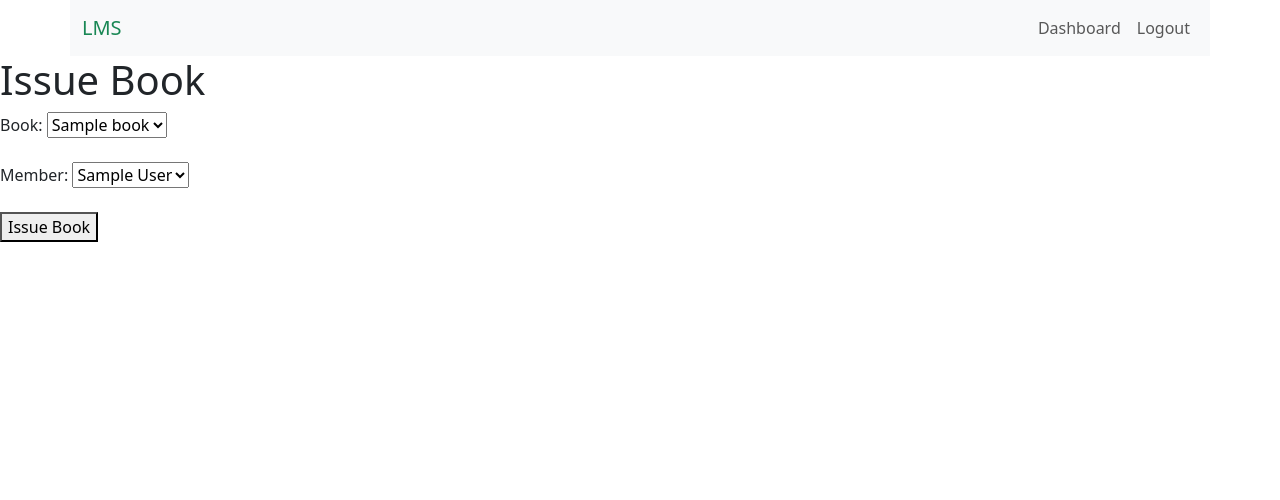
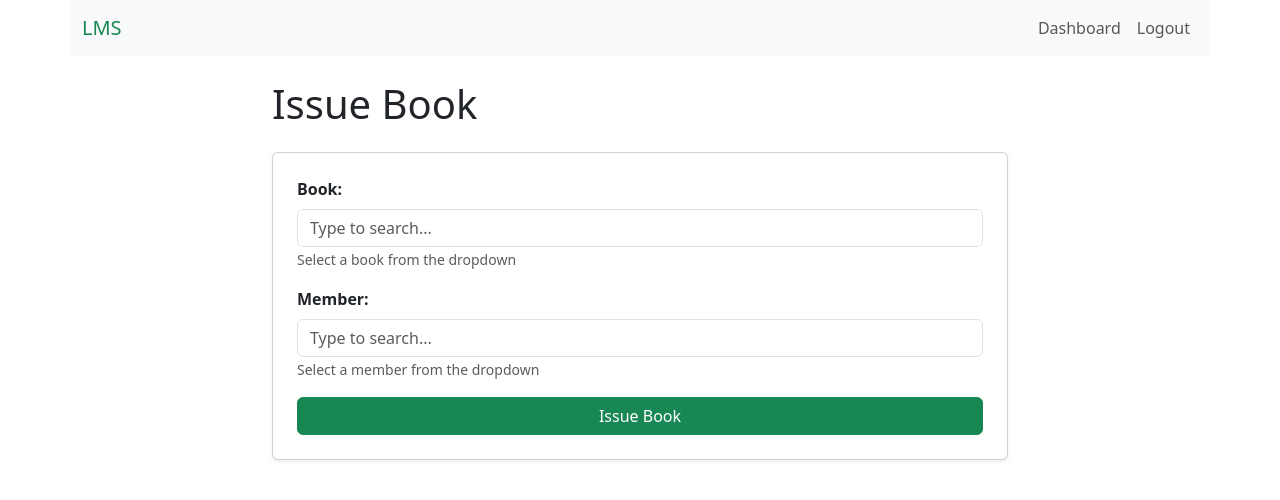
Before and after one commit to milanbairagi/library-management-system, a Django app: page /issue_book/ in a window 1280 px wide. Shown: the top 500 px of the page. Run offline with Django 5.2, Linux system fonts and the light colour scheme; a user stored in the database is signed in; tables that the repository leaves empty hold one stand-in row (values such as "Sample post").

Commit message:
feat: enhance issue book form with Bootstrap styling and dynamic search for books and members
Improves the book issuing form by replacing basic select dropdowns with input fields utilizing datalists. This allows for type-to-search functionality, significantly enhancing the user experience when selecting books and members.

Alert messages are now displayed using Bootstrap's alert components for better visual feedback.
The form elements and layout have been restyled using Bootstrap for a more modern and organized appearance.
JavaScript has been added to handle the mapping between the displayed text in the datalist and the actual `id` values for books and members, ensuring correct form submission.
</script>

```diff
--- a/library/templates/library/issue_book.html
+++ b/library/templates/library/issue_book.html
@@ -3,32 +3,88 @@
 {% block title %}Issue Book - Library Management System{% endblock %}
 
 {% block content %}
-  <h1>Issue Book</h1>
+<div class="container mt-4">
+  <div class="row justify-content-center">
+    <div class="col-md-8">
+      <h1 class="mb-4">Issue Book</h1>
+
       {% if error %}
-    <p style="color: red;">{{ error }}</p>
+        <div class="alert alert-danger alert-dismissible fade show" role="alert">
+          {{ error }}
+          <button type="button" class="btn-close" data-bs-dismiss="alert" aria-label="Close"></button>
+        </div>
       {% endif %}
+
       {% if message %}
-    <p style="color: green;">{{ message }}</p>
+        <div class="alert alert-success alert-dismissible fade show" role="alert">
+          {{ message }}
+          <button type="button" class="btn-close" data-bs-dismiss="alert" aria-label="Close"></button>
+        </div>
       {% endif %}
 
       {% if books and members %}
-    <form method="post">
+        <form method="post" class="card p-4 shadow-sm">
           {% csrf_token %}
-      <label for="book_id">Book:</label>
-      <select name="book_id" id="book_id" required>
+
+          <div class="mb-3">
+            <label for="book_display" class="form-label fw-bold">Book:</label>
+            <input class="form-control" list="booksOptions" id="book_display" placeholder="Type to search..." required>
+            <input type="hidden" name="book_id" id="book_id">
+            <datalist id="booksOptions">
               {% for book in books %}
-          <option value="{{ book.id }}">{{ book.title }}</option>
+                <option data-book-id="{{ book.id }}">{{ book.title }} by {{ book.author }}</option>
               {% endfor %}
-      </select>
-      <br><br>
-      <label for="member_id">Member:</label>
-      <select name="member_id" id="member_id" required>
+            </datalist>
+            <small class="form-text text-muted">Select a book from the dropdown</small>
+          </div>
+
+          <div class="mb-3">
+            <label for="member_id" class="form-label fw-bold">Member:</label>
+            <input class="form-control" list="membersOptions" id="member_display" placeholder="Type to search..." required>
+            <input type="hidden" name="member_id" id="member_id">
+            <datalist id="membersOptions">
               {% for member in members %}
-          <option value="{{ member.id }}">{{ member.name }}</option>
+              {% if not user.id == member.id %}
+                <option data-member-id="{{ member.id }}">{{ member.name }} ({{ member.email }})</option>
+              {% endif %}
               {% endfor %}
-      </select>
-      <br><br>
-      <button type="submit">Issue Book</button>
+            </datalist>
+            <small class="form-text text-muted">Select a member from the dropdown</small>
+          </div>
+
+          <button type="submit" class="btn btn-success">Issue Book</button>
         </form>
+
+        <script>
+          const booksData = {
+            {% for book in books %}
+              '{{ book.title }} by {{ book.author }}': {{ book.id }},
+            {% endfor %}
+          };
+          const membersData = {
+            {% for member in members %}
+              '{{ member.name }} ({{ member.email }})': {{ member.id }},
+            {% endfor %}
+          };
+
+          function setupDatalistMapping(displayInputId, hiddenInputId, dataMap) {
+            const displayInput = document.getElementById(displayInputId);
+            const hiddenInput = document.getElementById(hiddenInputId);
+
+            const updateValue = () => {
+              const selectedText = displayInput.value;
+              hiddenInput.value = dataMap[selectedText] || '';
+            };
+
+            displayInput.addEventListener('input', updateValue);
+            displayInput.addEventListener('change', updateValue);
+          }
+
+          setupDatalistMapping('book_display', 'book_id', booksData);
+          setupDatalistMapping('member_display', 'member_id', membersData);
+        </script>
       {% endif %}
+    </div>
+  </div>
+</div>
 {% endblock %}
```
Lines whose indentation alone changed are shown as unchanged.
